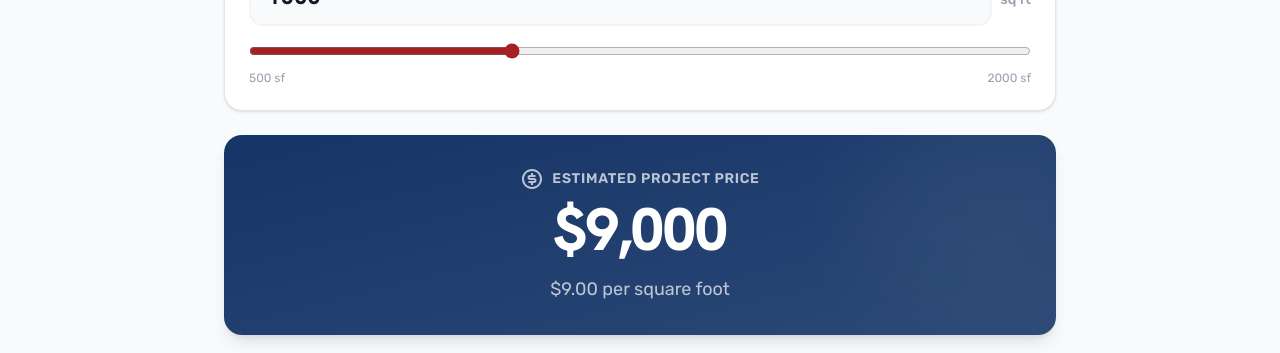
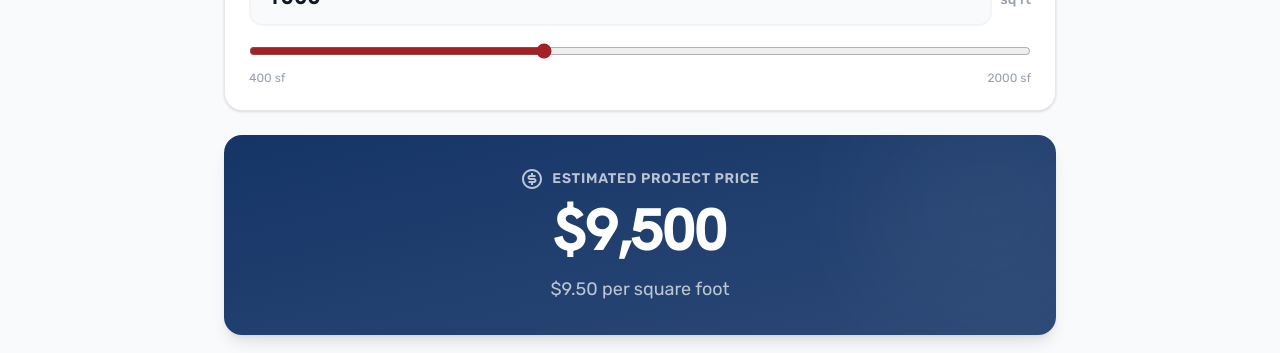
Before and after one commit to zarp-git/frontend_pages_allbrickpavers, a Next.js app: page /tools/cost-calculator in a window 1280 px wide. Shown: the part 551-904 px from the top of the page. Built offline with nearby package versions, Linux system fonts and the light colour scheme; no server answers.

Commit message:
feat: updated logic calcultor for driveway

```diff
--- a/src/app/(public)/tools/cost-calculator/page.tsx
+++ b/src/app/(public)/tools/cost-calculator/page.tsx
@@ -26,7 +26,7 @@ const TAX_RATE = 0.30;
 
 const LABOR_CONFIG = {
   patio: { minimums: { 300: 570, 500: 770 }, perSf: 1.80, perSfThreshold: 600 },
-  driveway: { minimums: { 500: 770 }, perSf: 1.40, perSfThreshold: 600 },
+  driveway: { minimums: { 400: 770 }, perSf: 1.40, perSfThreshold: 600 },
 };
 
 const DRIVER_RATE = { patio: 220, driveway: 270 };
@@ -100,16 +100,14 @@ function getTierPricePerSf(sqft: number, type: ProjectType): number | null {
     if (sqft < 1600) return 9.0;
     return 8.75;
   }
-  // Driveway — no tier pricing below 800 sqft, uses minimum only
-  if (sqft < 800) return null;
-  if (sqft < 900) return 10.0;
-  if (sqft < 1000) return 9.5;
-  if (sqft < 1100) return 9.0;
-  return 8.75;
+  // Driveway — no tier pricing below 400 sqft, uses minimum only
+  if (sqft < 400) return null;
+  if (sqft <= 850) return 10.0;
+  return 9.5;
 }
 
 function calculate(sqft: number, type: ProjectType): CalcResults {
-  const clampedSqft = Math.max(sqft, type === "driveway" ? 500 : 400);
+  const clampedSqft = Math.max(sqft, 400);
 
   const materials = Math.round(clampedSqft * MATERIAL_COST_PER_SF);
   const labor = getLabor(clampedSqft, type);
@@ -131,10 +129,12 @@ function calculate(sqft: number, type: ProjectType): CalcResults {
     minPrice = clampedSqft * minPerSf;
   }
 
-  // Quote = max of tier and minimum
+  // Quote = tier price for driveway (when defined), or max of tier and minimum for patio
   let quote: number;
   if (tierPerSf === null) {
     quote = minPrice;
+  } else if (type === "driveway") {
+    quote = tierPrice;
   } else {
     quote = Math.max(tierPrice, minPrice);
   }
@@ -167,7 +167,7 @@ export default function CostCalculatorPage() {
 
   const results = useMemo(() => calculate(sqft, type), [sqft, type]);
 
-  const minSqft = type === "driveway" ? 500 : 400;
+  const minSqft = 400;
   const maxSqft = 2000;
   const displaySqft = Math.max(sqft, minSqft);
 
@@ -224,9 +224,9 @@ export default function CostCalculatorPage() {
                     key={t}
                     onClick={() => {
                       setType(t);
-                      if (t === "driveway" && sqft < 500) {
-                        setSqft(500);
-                        setInputValue("500");
+                      if (sqft < 400) {
+                        setSqft(400);
+                        setInputValue("400");
                       }
                     }}
                     className={`flex-1 flex flex-col items-center gap-2 py-4 rounded-xl font-rubik font-semibold capitalize transition-all cursor-pointer ${
```
